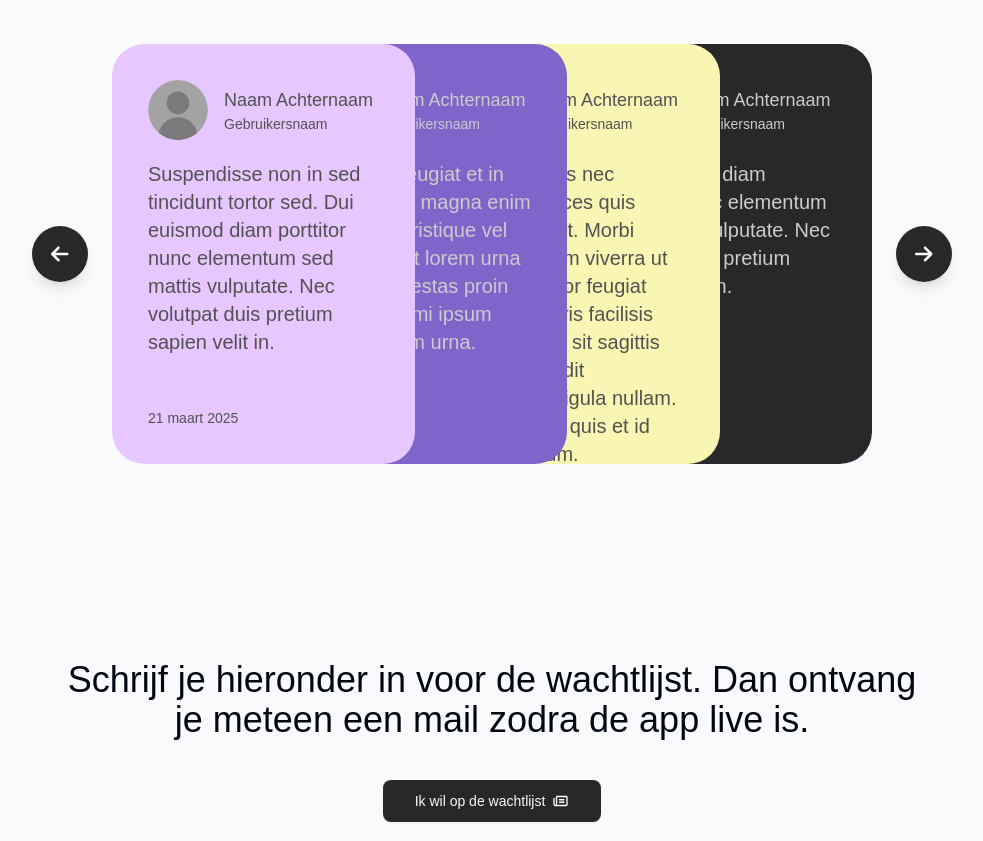
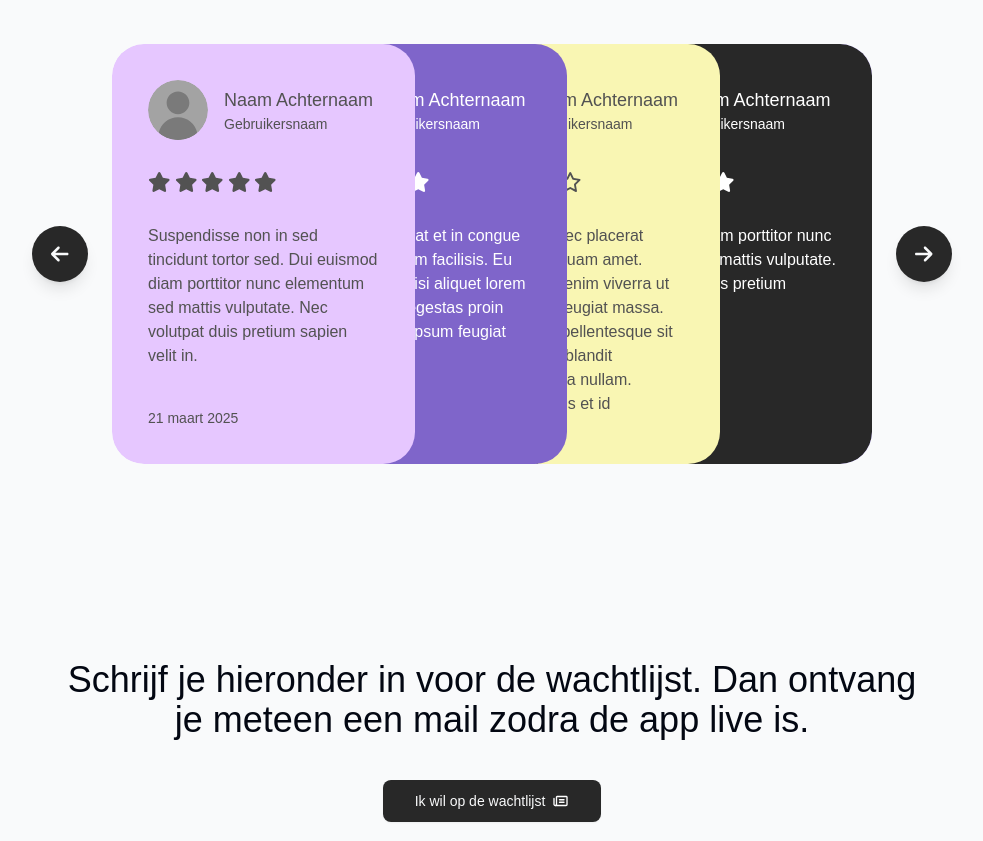
Before and after one commit to MSK-101/TLW-web, a Next.js app: page /pre-launch in a window 1280 px wide. Shown: the part 5316-6157 px from the top of the page, without its empty margins (148-1131 px from the left). Built offline with nearby package versions, Linux system fonts and the light colour scheme; a web font is replaced by a local one.

Commit message:
added the ratings component

```diff
--- a/src/app/pre-launch/components/reviews-section.tsx
+++ b/src/app/pre-launch/components/reviews-section.tsx
@@ -1,7 +1,14 @@
 "use client";
 
 import { FontAwesomeIcon } from "@fortawesome/react-fontawesome";
-import { faArrowLeft, faArrowRight } from "@fortawesome/free-solid-svg-icons";
+import {
+  faArrowLeft,
+  faArrowRight,
+  faStar,
+  faStarHalfStroke,
+} from "@fortawesome/free-solid-svg-icons";
+import { faStar as faStarRegular } from "@fortawesome/free-regular-svg-icons";
+
 import { Navigation } from "swiper/modules";
 import { Swiper, SwiperSlide } from "swiper/react";
 import "swiper/css";
@@ -25,7 +32,34 @@ const reviews = [
     text: "Felis tortor feugiat et in congue nunc magna enim facilisis. Eu tristique vel facilisi aliquet lorem urna et. Turpis egestas proin risus ornare mi ipsum feugiat dictum urna.",
     date: "21 maart 2025",
     bgColor: "#7F65CA",
-    textColor: "#CCC",
+    textColor: "#fff",
+  },
+  {
+    full_name: "Naam Achternaam",
+    username: "Gebruikersnaam",
+    rating: 3.5,
+    text: "In mauris felis nec placerat ultrices quis aliquam amet. Morbi interdum enim viverra ut urna mi auctor feugiat massa. Mauris facilisis pellentesque sit sagittis pretium blandit scelerisque ligula nullam. Cursus nulla quis et id condimentum.",
+    date: "21 maart 2025",
+    bgColor: "#F9F6B3",
+    textColor: "#525252",
+  },
+  {
+    full_name: "Naam Achternaam",
+    username: "Gebruikersnaam",
+    rating: 5,
+    text: "Dui euismod diam porttitor nunc elementum sed mattis vulputate. Nec volutpat duis pretium sapien velit in.",
+    date: "21 maart 2025",
+    bgColor: "#282828",
+    textColor: "#fff",
+  },
+  {
+    full_name: "Naam Achternaam",
+    username: "Gebruikersnaam",
+    rating: 4,
+    text: "Felis tortor feugiat et in congue nunc magna enim facilisis. Eu tristique vel facilisi aliquet lorem urna et. Turpis egestas proin risus ornare mi ipsum feugiat dictum urna.",
+    date: "21 maart 2025",
+    bgColor: "#7F65CA",
+    textColor: "#fff",
   },
   {
     full_name: "Naam Achternaam",
@@ -39,40 +73,49 @@ const reviews = [
   {
     full_name: "Naam Achternaam",
     username: "Gebruikersnaam",
-    rating: 5,
+    rating: 1,
     text: "Dui euismod diam porttitor nunc elementum sed mattis vulputate. Nec volutpat duis pretium sapien velit in.",
     date: "21 maart 2025",
     bgColor: "#282828",
-    textColor: "#CCC",
-  },
-  {
-    full_name: "Naam Achternaam",
-    username: "Gebruikersnaam",
-    rating: 5,
-    text: "Felis tortor feugiat et in congue nunc magna enim facilisis. Eu tristique vel facilisi aliquet lorem urna et. Turpis egestas proin risus ornare mi ipsum feugiat dictum urna.",
-    date: "21 maart 2025",
-    bgColor: "#7F65CA",
-    textColor: "#CCC",
-  },
-  {
-    full_name: "Naam Achternaam",
-    username: "Gebruikersnaam",
-    rating: 5,
-    text: "In mauris felis nec placerat ultrices quis aliquam amet. Morbi interdum enim viverra ut urna mi auctor feugiat massa. Mauris facilisis pellentesque sit sagittis pretium blandit scelerisque ligula nullam. Cursus nulla quis et id condimentum.",
-    date: "21 maart 2025",
-    bgColor: "#F9F6B3",
-    textColor: "#525252",
-  },
-  {
-    full_name: "Naam Achternaam",
-    username: "Gebruikersnaam",
-    rating: 5,
-    text: "Dui euismod diam porttitor nunc elementum sed mattis vulputate. Nec volutpat duis pretium sapien velit in.",
-    date: "21 maart 2025",
-    bgColor: "#282828",
-    textColor: "#CCC",
+    textColor: "#fff",
   },
 ];
+
+// StarRating component for dynamic stars
+function StarRating({ rating, color }: { rating: number; color: string }) {
+  const stars = [];
+  let remaining = rating;
+  for (let i = 0; i < 5; i++) {
+    if (remaining >= 1) {
+      stars.push(
+        <FontAwesomeIcon
+          icon={faStar}
+          key={i}
+          style={{ color, fontSize: "1.25rem" }}
+        />
+      );
+      remaining -= 1;
+    } else if (remaining >= 0.5) {
+      stars.push(
+        <FontAwesomeIcon
+          icon={faStarHalfStroke}
+          key={i}
+          style={{ color, fontSize: "1.25rem" }}
+        />
+      );
+      remaining -= 0.5;
+    } else {
+      stars.push(
+        <FontAwesomeIcon
+          icon={faStarRegular}
+          key={i}
+          style={{ color, fontSize: "1.25rem" }}
+        />
+      );
+    }
+  }
+  return <div className="flex gap-1">{stars}</div>;
+}
 
 export default function ReviewsSection() {
   return (
@@ -146,8 +189,14 @@ export default function ReviewsSection() {
                       </div>
                     </div>
                   </div>
+                  <div className="mt-8 mb-3">
+                    <StarRating
+                      rating={review.rating}
+                      color={review.textColor}
+                    />
+                  </div>
 
-                  <div className="text-base md:text-xl font-normal flex-grow mt-5">
+                  <div className="font-normal flex-grow mt-5">
                     {review.text}
                   </div>
 
```
